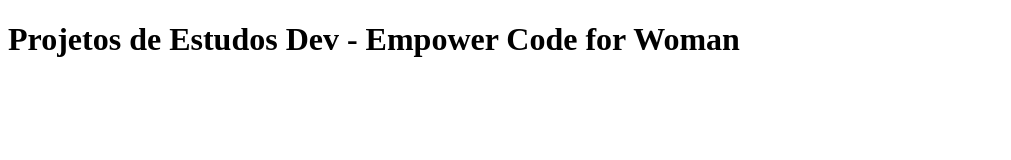
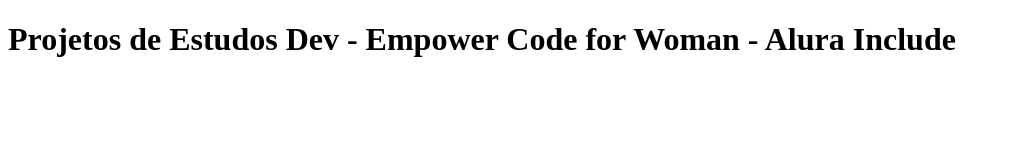
Before and after one commit to priscaramos/projetos_de_estudos_dev, a plain HTML site: page index.html in a window 1280 px wide. Shown: the whole page, without its empty margins (0-1011 px from the left). Drawn offline with Linux system fonts and the light colour scheme.

```diff
--- a/index.html
+++ b/index.html
@@ -7,7 +7,8 @@
     <title>Projetos de Estudos</title>
 </head>
 <body>
-    <h1>Projetos de Estudos Dev - Empower Code for Woman</h1>
+    <h1>Projetos de Estudos Dev - Empower Code for Woman - Alura Include</h1>
     <script src=app.js></script>
+
 </body>
 </html>
```
